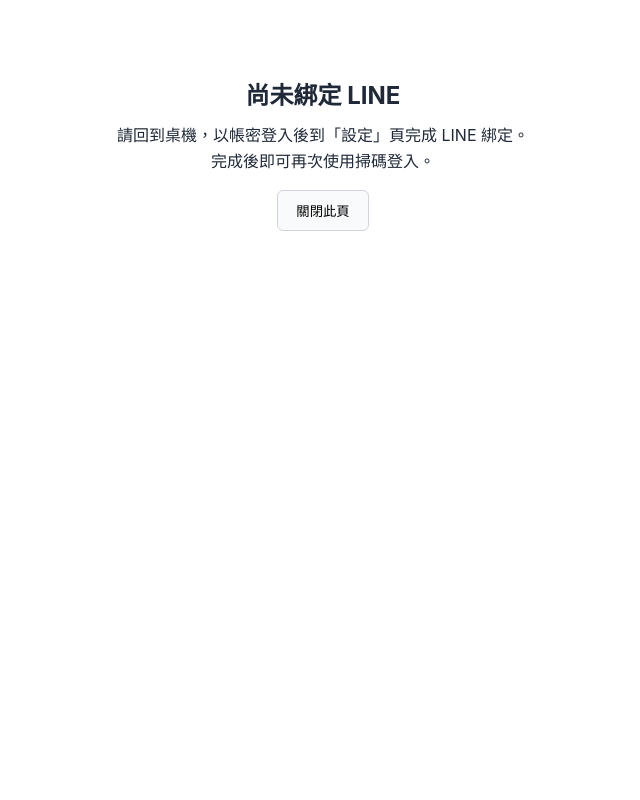
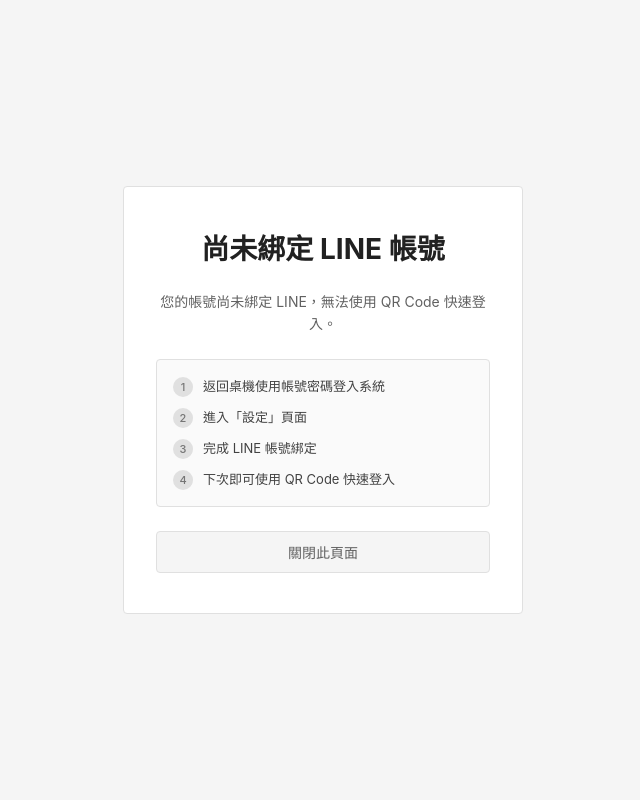
Before and after one commit to Claramane/ANES_Management, a Python web app: template backend/app/templates/line_qr_need_binding.html in a window 1280 px wide. Shown: the whole page, without its empty margins (317-957 px from the left). Run offline with Jinja, Linux system fonts and the light colour scheme; the template is opened without the code that fills it, so the values that code supplies are empty.

Commit message:
優化 LINE QR Code 登入頁面設計
1. 頁面設計優化
   - 採用簡約扁平化設計風格
   - 統一使用專案標準色彩（CLAUDE.md 規範）
   - 移除過度裝飾元素（漸層背景、動畫效果、圖示）
   - 改用淺灰色底按鈕，更符合低調風格

2. 登入成功頁面 (line_qr_success.html)
   - 主標題「登入成功」：28px 深灰色粗體
   - 副標題：歡迎登入恩主公麻醉科小查查系統
   - 移除 favicon 圖示顯示
   - 簡化訊息提示區塊
   - 保留 10 秒自動關閉功能

3. 待綁定頁面 (line_qr_need_binding.html)
   - 主標題「尚未綁定 LINE 帳號」：28px 深灰色粗體
   - 移除副標題（因尚未登入）
   - 步驟數字圈圈改為淡灰色 (#e0e0e0)
   - 保留 4 步驟綁定指引

4. 後端靜態資源配置 (main.py)
   - 新增 StaticFiles 掛載支援
   - 將前端 public 資料夾掛載至 /static 路徑
   - 支援 favicon 等靜態資源訪問

5. RWD 響應式設計
   - 完整支援桌面、平板、手機螢幕
   - 斷點：640px（手機）
   - 自動調整字體大小與間距

修改檔案：
- backend/app/templates/line_qr_success.html: 登入成功頁面重新設計
- backend/app/templates/line_qr_need_binding.html: 待綁定頁面重新設計
- backend/main.py: 新增靜態資源掛載配置

```diff
--- a/backend/app/templates/line_qr_need_binding.html
+++ b/backend/app/templates/line_qr_need_binding.html
@@ -2,18 +2,166 @@
 <html lang="zh-Hant">
 <head>
   <meta charset="utf-8">
-  <title>尚未綁定</title>
+  <meta name="viewport" content="width=device-width, initial-scale=1.0">
+  <title>尚未綁定 LINE</title>
   <style>
-    body { font-family: -apple-system, BlinkMacSystemFont, "Segoe UI", sans-serif; text-align: center; padding: 48px; color: #1f2937; }
-    h2 { margin-bottom: 12px; }
-    p { margin: 0 0 16px; line-height: 1.6; }
-    button { padding: 10px 18px; border: 1px solid #d1d5db; background: #f9fafb; border-radius: 6px; cursor: pointer; }
-    button:hover { background: #f3f4f6; }
+    * {
+      margin: 0;
+      padding: 0;
+      box-sizing: border-box;
+    }
+
+    body {
+      font-family: -apple-system, BlinkMacSystemFont, "Segoe UI", "Noto Sans TC", sans-serif;
+      background: #f5f5f5;
+      min-height: 100vh;
+      display: flex;
+      align-items: center;
+      justify-content: center;
+      padding: 16px;
+    }
+
+    .container {
+      background: white;
+      border-radius: 4px;
+      border: 1px solid #e0e0e0;
+      max-width: 400px;
+      width: 100%;
+      padding: 40px 32px;
+      text-align: center;
+    }
+
+    h2 {
+      font-size: 28px;
+      font-weight: 700;
+      color: #212121;
+      margin-bottom: 24px;
+    }
+
+    .message {
+      font-size: 14px;
+      line-height: 1.6;
+      color: #616161;
+      margin-bottom: 24px;
+    }
+
+    .steps {
+      background: #fafafa;
+      border: 1px solid #e0e0e0;
+      border-radius: 4px;
+      padding: 16px;
+      margin-bottom: 24px;
+      text-align: left;
+    }
+
+    .step {
+      display: flex;
+      align-items: flex-start;
+      margin-bottom: 10px;
+      font-size: 13px;
+      color: #424242;
+    }
+
+    .step:last-child {
+      margin-bottom: 0;
+    }
+
+    .step-number {
+      background: #e0e0e0;
+      color: #757575;
+      width: 20px;
+      height: 20px;
+      border-radius: 50%;
+      display: flex;
+      align-items: center;
+      justify-content: center;
+      font-size: 11px;
+      font-weight: 500;
+      flex-shrink: 0;
+      margin-right: 10px;
+      margin-top: 1px;
+    }
+
+    .button {
+      width: 100%;
+      padding: 10px 16px;
+      background: #f5f5f5;
+      color: #616161;
+      border: 1px solid #e0e0e0;
+      border-radius: 4px;
+      font-size: 14px;
+      font-weight: 500;
+      cursor: pointer;
+      transition: background 0.2s;
+      box-shadow: none;
+    }
+
+    .button:hover {
+      background: #eeeeee;
+    }
+
+    /* 行動裝置優化 */
+    @media (max-width: 640px) {
+      .container {
+        padding: 32px 24px;
+      }
+
+      h2 {
+        font-size: 24px;
+        margin-bottom: 20px;
+      }
+
+      .message {
+        font-size: 13px;
+        margin-bottom: 20px;
+      }
+
+      .steps {
+        padding: 14px;
+        margin-bottom: 20px;
+      }
+
+      .step {
+        font-size: 12px;
+        margin-bottom: 8px;
+      }
+
+      .step-number {
+        width: 18px;
+        height: 18px;
+        font-size: 10px;
+      }
+    }
   </style>
 </head>
 <body>
-  <h2>尚未綁定 LINE</h2>
-  <p>請回到桌機，以帳密登入後到「設定」頁完成 LINE 綁定。<br>完成後即可再次使用掃碼登入。</p>
-  <button onclick="window.close();">關閉此頁</button>
+  <div class="container">
+    <h2>尚未綁定 LINE 帳號</h2>
+
+    <p class="message">
+      您的帳號尚未綁定 LINE，無法使用 QR Code 快速登入。
+    </p>
+
+    <div class="steps">
+      <div class="step">
+        <span class="step-number">1</span>
+        <span>返回桌機使用帳號密碼登入系統</span>
+      </div>
+      <div class="step">
+        <span class="step-number">2</span>
+        <span>進入「設定」頁面</span>
+      </div>
+      <div class="step">
+        <span class="step-number">3</span>
+        <span>完成 LINE 帳號綁定</span>
+      </div>
+      <div class="step">
+        <span class="step-number">4</span>
+        <span>下次即可使用 QR Code 快速登入</span>
+      </div>
+    </div>
+
+    <button class="button" onclick="window.close();">關閉此頁面</button>
+  </div>
 </body>
 </html>
```
Also changed, not shown: backend/app/templates/line_qr_success.html (+110 -8 lines), backend/main.py (+10 -0 lines).
